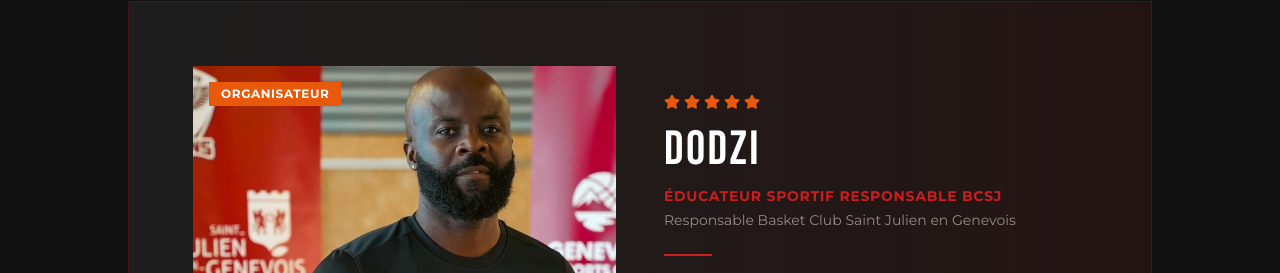
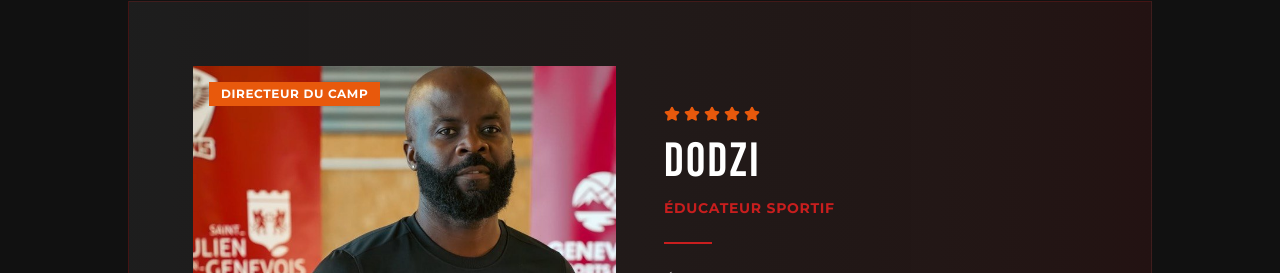
Before and after one commit to rayantech-iot/summer-camp-St-Ju, a Next.js app: page /coachs in a window 1280 px wide. Shown: the part 527-800 px from the top of the page. Built offline with nearby package versions, Linux system fonts and the light colour scheme; no server answers.

Commit message:
Dodzi badge -> DIRECTEUR DU CAMP, keep only Éducateur Sportif

```diff
--- a/src/app/coachs/page.tsx
+++ b/src/app/coachs/page.tsx
@@ -43,7 +43,7 @@ export default function CoachsPage() {
                     <div className="w-full h-full bg-gsc-gray/50 flex items-center justify-center text-gsc-white/10 font-heading text-8xl">D</div>
                   )}
                   <div className="absolute top-4 left-4 bg-gsc-orange text-white text-xs font-bold px-3 py-1 uppercase tracking-wider">
-                    {t('coachs.badge.organizer')}
+                    DIRECTEUR DU CAMP
                   </div>
                 </div>
                 <div>
@@ -56,10 +56,7 @@ export default function CoachsPage() {
                     {dodzi.name}
                   </h2>
                   <p className="text-gsc-red font-bold uppercase text-sm tracking-wider mt-3">
-                    Éducateur Sportif Responsable BCSJ
-                  </p>
-                  <p className="text-gsc-white/50 text-sm mt-1">
-                    {dodzi.role}
+                    Éducateur Sportif
                   </p>
                   <div className="w-12 h-0.5 bg-gsc-red mt-6 mb-6" />
                   <p className="text-gsc-white/70 leading-relaxed">{dodzi.bio}</p>
```
